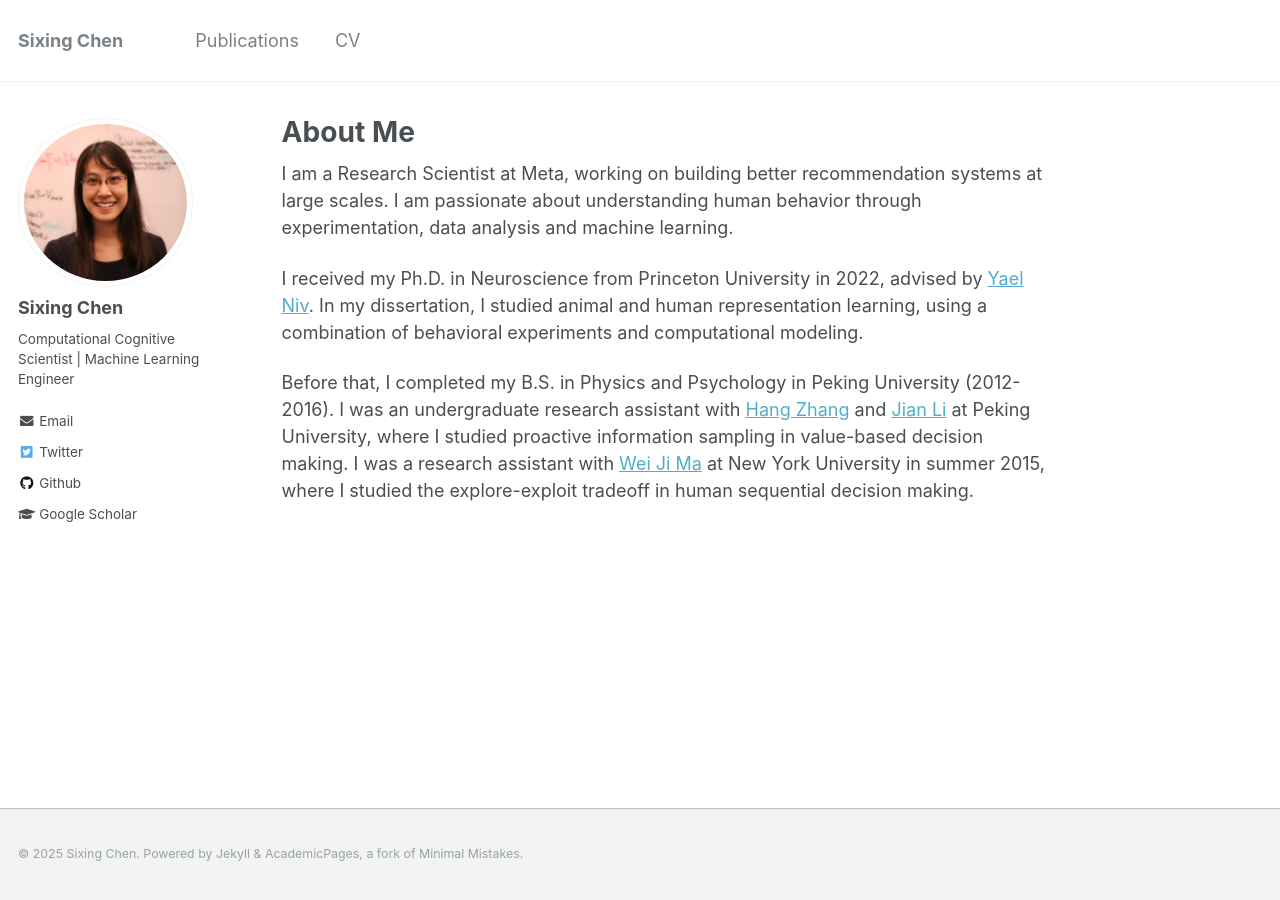
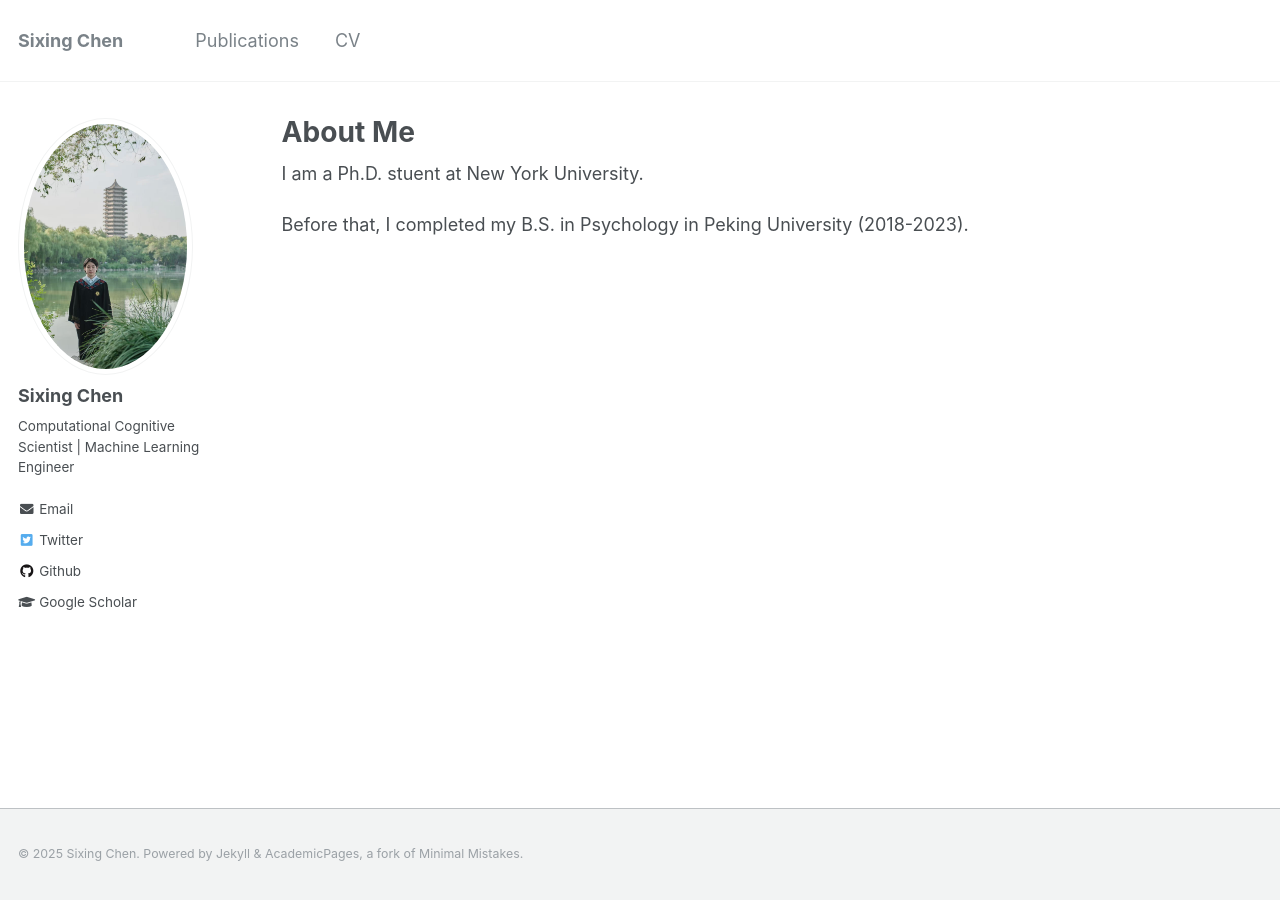
Before and after one commit to SixingChen028/SixingChen028.github.io, a Jekyll site: the page built from _pages/about.md, in a window 1280 px wide. Built offline with Jekyll 4.4.1, drawn with Linux system fonts in a browser that asks for light colours.

Commit message:
Iinitial commit

```diff
--- a/_pages/about.md
+++ b/_pages/about.md
@@ -8,8 +8,6 @@ redirect_from:
   - /about.html
 ---
 
-I am a Research Scientist at Meta, working on building better recommendation systems at large scales. I am passionate about understanding human behavior through experimentation, data analysis and machine learning.
+I am a Ph.D. stuent at New York University.
 
-I received my Ph.D. in Neuroscience from Princeton University in 2022, advised by [Yael Niv](https://nivlab.princeton.edu/). In my dissertation, I studied animal and human representation learning, using a combination of behavioral experiments and computational modeling.
-
-Before that, I completed my B.S. in Physics and Psychology in Peking University (2012-2016). I was an undergraduate research assistant with [Hang Zhang](https://mgv.pku.edu.cn/english/people/lbd/sopacs/220156.htm) and [Jian Li](https://scholar.google.com/citations?user=IBegxO0AAAAJ&hl=en) at Peking University, where I studied proactive information sampling in value-based decision making. I was a research assistant with [Wei Ji Ma](http://www.cns.nyu.edu/malab/) at New York University in summer 2015, where I studied the explore-exploit tradeoff in human sequential decision making.
+Before that, I completed my B.S. in Psychology in Peking University (2018-2023).
```
Also changed, not shown: images/profile.jpg.
